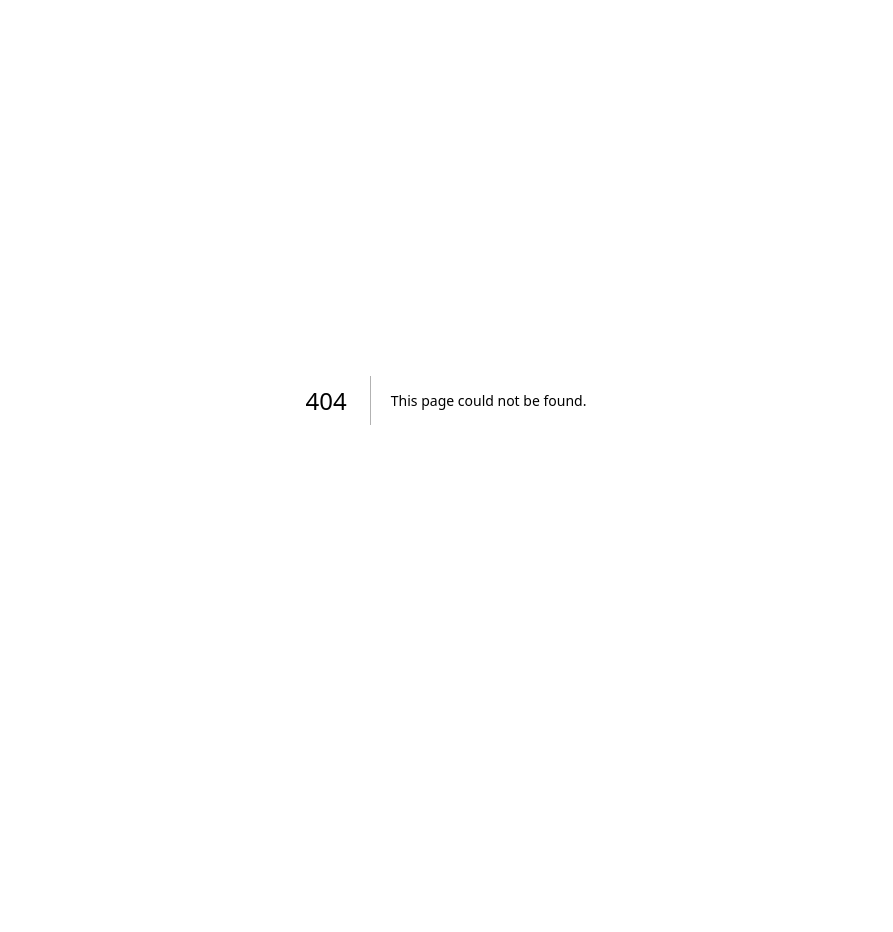
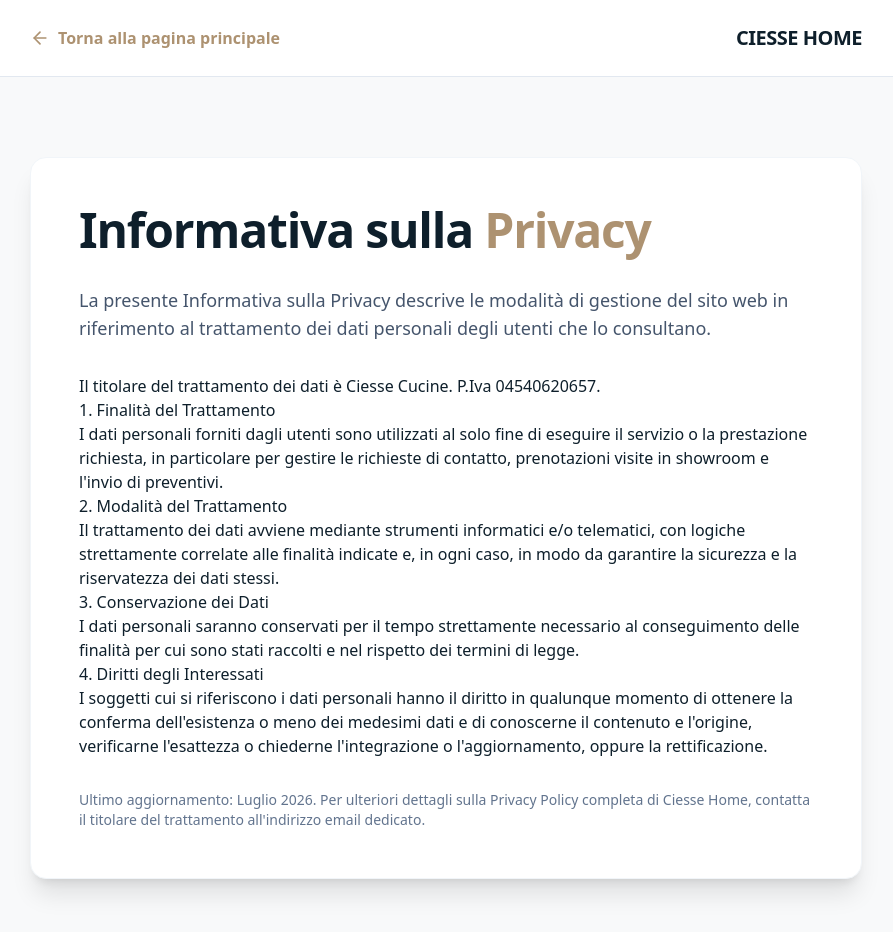
Before and after one commit to CreativiaStudio/ciessehome, a Next.js app: page /privacy in a window 1280 px wide. Before the commit this address had no page. Shown: the top 932 px of the page, without its empty margins (194-1087 px from the left). Before the commit the page ends 800 px from the top, so only its background shows below. Built offline with nearby package versions, Linux system fonts and the light colour scheme.

Commit message:
Aggiunta pagina Privacy Policy e checkbox obbligatoria nel form contatti

```diff
--- a/app/page.tsx
+++ b/app/page.tsx
@@ -77,7 +77,8 @@ export default function Home() {
     email: "",
     phone: "",
     kitchenId: "",
-    notes: ""
+    notes: "",
+    privacyAccepted: false
   });
   const [submitted, setSubmitted] = useState(false);
   const [isMobileMenuOpen, setIsMobileMenuOpen] = useState(false);
@@ -417,9 +418,23 @@ export default function Home() {
                         placeholder="Dicci quando preferisci venire a trovarci o quali sono le tue richieste..."
                       ></textarea>
                     </div>
+                    <div>
+                      <label className="flex items-start gap-3 cursor-pointer p-2 hover:bg-slate-50 rounded-lg transition-colors border border-transparent hover:border-slate-100">
+                        <input
+                          type="checkbox"
+                          required
+                          checked={formData.privacyAccepted}
+                          onChange={(e) => setFormData({ ...formData, privacyAccepted: e.target.checked })}
+                          className="mt-0.5 w-5 h-5 text-[#ad9271] focus:ring-[#ad9271] border-slate-300 rounded cursor-pointer accent-[#ad9271]"
+                        />
+                        <span className="text-sm text-slate-600 leading-snug">
+                          Ho letto e accetto la <a href="/privacy" target="_blank" rel="noopener noreferrer" className="text-[#ad9271] font-semibold hover:underline">Privacy Policy</a>. Acconsento al trattamento dei miei dati personali per gestire la richiesta.
+                        </span>
+                      </label>
+                    </div>
                     <button
                       type="submit"
-                      className="w-full bg-[#ad9271] hover:bg-[#967d5f] text-white font-bold py-4 px-6 rounded-lg shadow-xl hover:shadow-2xl transition-all flex items-center justify-center gap-2 cursor-pointer text-lg uppercase tracking-wide"
+                      className="w-full bg-[#ad9271] hover:bg-[#967d5f] text-white font-bold py-4 px-6 rounded-lg shadow-xl hover:shadow-2xl transition-all flex items-center justify-center gap-2 cursor-pointer text-lg uppercase tracking-wide mt-2"
                     >
                       Blocca i Regali e la Cucina
                     </button>
--- /dev/null
+++ b/app/privacy/page.tsx
@@ -0,0 +1,59 @@
+import Link from "next/link";
+import { ArrowLeft } from "lucide-react";
+
+export const metadata = {
+  title: "Privacy Policy | Ciesse Home",
+  description: "Informativa sulla Privacy di Ciesse Home",
+};
+
+export default function PrivacyPolicy() {
+  return (
+    <div className="min-h-screen bg-[#f8f9fa] text-[#0e1f2b] font-sans selection:bg-[#ad9271] selection:text-white pb-20">
+      {/* Simple Header */}
+      <header className="bg-white border-b border-slate-200 py-6 sticky top-0 z-50">
+        <div className="max-w-4xl mx-auto px-4 sm:px-6 lg:px-8 flex items-center justify-between">
+          <Link href="/" className="inline-flex items-center gap-2 text-[#ad9271] hover:text-[#967d5f] font-bold transition-colors">
+            <ArrowLeft className="w-5 h-5" />
+            Torna alla pagina principale
+          </Link>
+          <div className="font-bold text-xl tracking-tight uppercase">Ciesse Home</div>
+        </div>
+      </header>
+
+      {/* Content */}
+      <main className="max-w-4xl mx-auto px-4 sm:px-6 lg:px-8 py-12 md:py-20">
+        <div className="bg-white rounded-2xl shadow-xl p-8 md:p-12 border border-slate-100">
+          <h1 className="text-3xl md:text-5xl font-black tracking-tight mb-8">
+            Informativa sulla <span className="text-[#ad9271]">Privacy</span>
+          </h1>
+
+          <div className="prose prose-slate max-w-none prose-headings:font-bold prose-headings:text-[#0e1f2b] prose-a:text-[#ad9271]">
+            <p className="text-lg text-slate-600 mb-8">
+              La presente Informativa sulla Privacy descrive le modalità di gestione del sito web in riferimento al trattamento dei dati personali degli utenti che lo consultano.
+            </p>
+
+            <div id="privacy-content">
+              {/* Privacy Content will be injected here */}
+              <p>Il titolare del trattamento dei dati è Ciesse Cucine. P.Iva 04540620657.</p>
+              <h2>1. Finalità del Trattamento</h2>
+              <p>I dati personali forniti dagli utenti sono utilizzati al solo fine di eseguire il servizio o la prestazione richiesta, in particolare per gestire le richieste di contatto, prenotazioni visite in showroom e l'invio di preventivi.</p>
+
+              <h2>2. Modalità del Trattamento</h2>
+              <p>Il trattamento dei dati avviene mediante strumenti informatici e/o telematici, con logiche strettamente correlate alle finalità indicate e, in ogni caso, in modo da garantire la sicurezza e la riservatezza dei dati stessi.</p>
+
+              <h2>3. Conservazione dei Dati</h2>
+              <p>I dati personali saranno conservati per il tempo strettamente necessario al conseguimento delle finalità per cui sono stati raccolti e nel rispetto dei termini di legge.</p>
+
+              <h2>4. Diritti degli Interessati</h2>
+              <p>I soggetti cui si riferiscono i dati personali hanno il diritto in qualunque momento di ottenere la conferma dell'esistenza o meno dei medesimi dati e di conoscerne il contenuto e l'origine, verificarne l'esattezza o chiederne l'integrazione o l'aggiornamento, oppure la rettificazione.</p>
+
+              <p className="mt-8 text-sm text-slate-500">
+                Ultimo aggiornamento: Luglio 2026. Per ulteriori dettagli sulla Privacy Policy completa di Ciesse Home, contatta il titolare del trattamento all'indirizzo email dedicato.
+              </p>
+            </div>
+          </div>
+        </div>
+      </main>
+    </div>
+  );
+}
```
